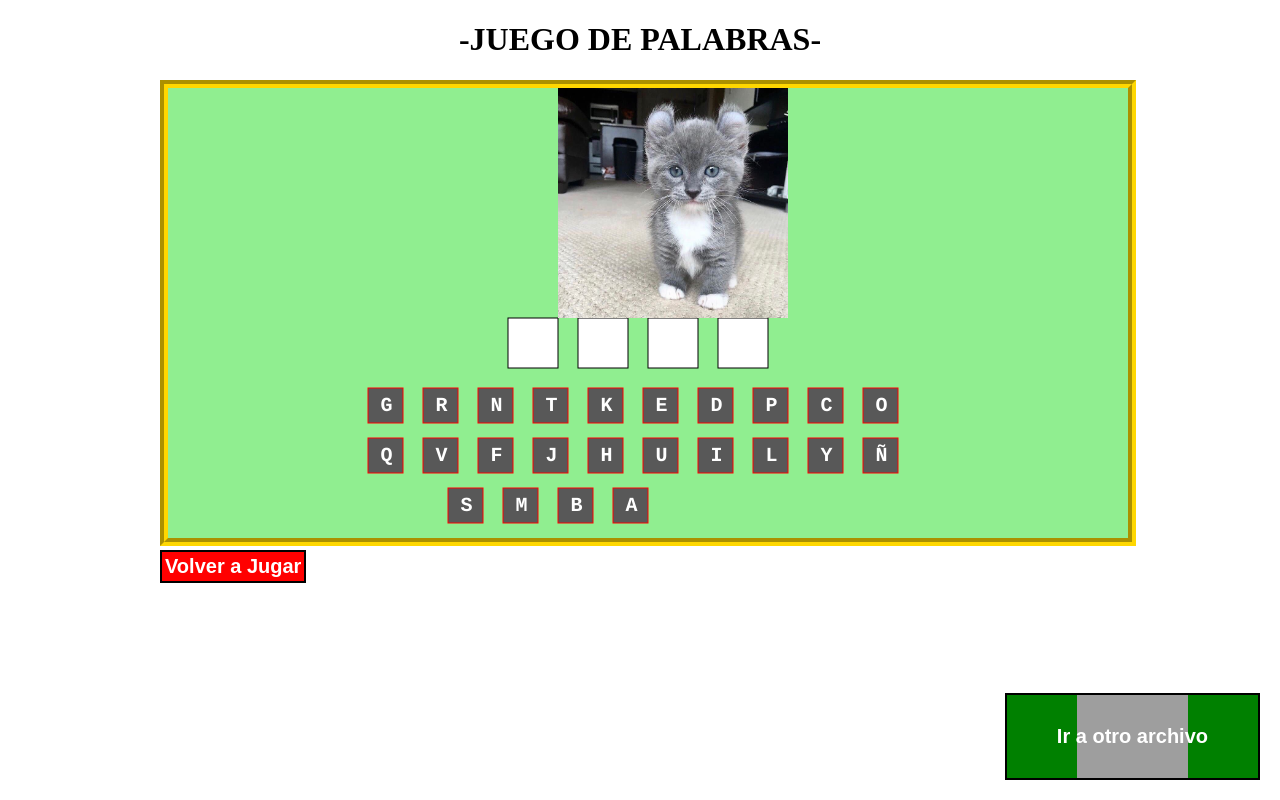
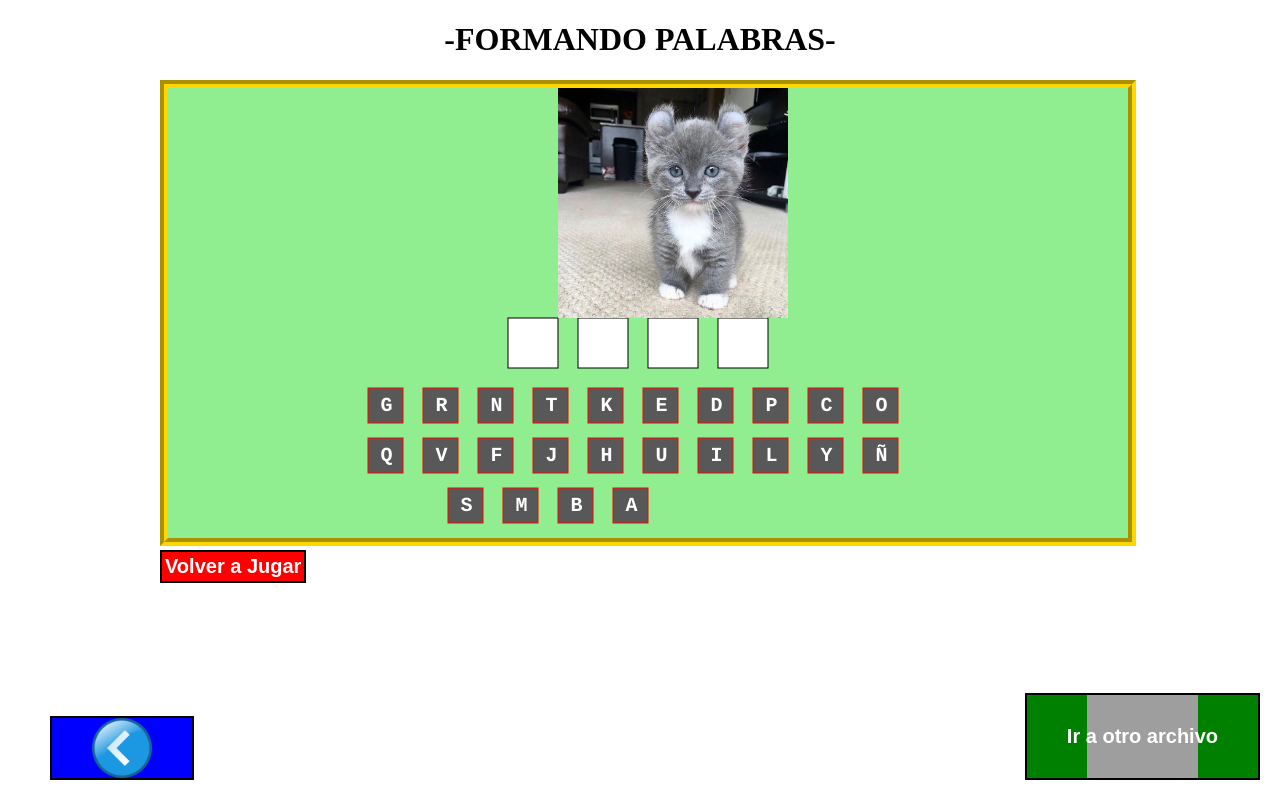
Before and after one commit to DanyRamirez10/JuegoPalabras1, a PHP site: page /nivelDificilP/gato.php in a window 1280 px wide. Run offline with PHP 8.4, Linux system fonts and the light colour scheme; grey boxes are pictures that could not be loaded.

Commit message:
seguir modificand niveldif Palab

```diff
--- a/nivelDificilP/gato.php
+++ b/nivelDificilP/gato.php
@@ -49,8 +49,8 @@
             background-repeat: no-repeat;
             background-size: contain;
             background-position: center;
-            padding-left: 50px;
-            padding-right: 50px;
+            padding-left: 40px;
+            padding-right: 40px;
         }
 
         #redireccionar:hover {
@@ -58,11 +58,35 @@
             font-size: 22px;
             border: groove 4px green;
         }
+        #volver {
+            background-color: blue;
+            color: white;
+            font-size: 20px;
+            text-align: center;
+            font-weight: bolder;
+            padding: 30px;
+            border: solid 2px black;
+            position: fixed;
+            bottom: 20px;
+            left: 50px; /* Ajusta la posición izquierda según tus necesidades */
+            background-image: url('../imagenes/atrasdific.png');
+            background-repeat: no-repeat;
+            background-size: contain;
+            background-position: center;
+            padding-left: 60px;
+            padding-right: 80px;
+        }
+
+        #volver:hover {
+            background-color: lightgreen;
+            font-size: 22px;
+            border: groove 4px blue;
+        }
     </style>
 </head>
 
 <body>
-    <h1>-JUEGO DE PALABRAS-</h1>
+    <h1>-FORMANDO PALABRAS-</h1>
     <canvas id="pantalla" width="960px" height="450px">
         <!-- etiqueta del canvas con sus medidas en la pantalla -->
         Tu navegador no soporta Canvas.
@@ -71,7 +95,7 @@
     <button id="boton" type="reset" onclick="javascript:window.location.reload();">Volver a Jugar</button>
     <!-- Botón adicional para redireccionar a otro archivo -->
     <button id="redireccionar" onclick="javascript:window.location.href = 'otroarchivo.html';">Ir a otro archivo</button>
-
+    <button id="volver" onclick="javascript:window.location.href = '../pantallas/NivelesP.php';">    </button>
 
     <script>
         /* Variables */
@@ -206,7 +230,7 @@
         /* dibujar cadalzo y partes del pj segun sea el caso */
         function horca(errores) {
             var imagen = new Image();
-            imagen.src = "imagenes/gato.jpg";
+            imagen.src = "../imagenes/gato.jpg";
             imagen.onload = function () {
                 ctx.drawImage(imagen, 390, 0, 230, 230);
             }
--- a/pantallas/NivelesP.php
+++ b/pantallas/NivelesP.php
@@ -52,8 +52,8 @@
 <Center>
 
     <br>
-    <button onclick="location.href='../nivelBasico/pelota.php'">Nivel Facil</button> <!-- Botón para ir a otra página -->
-    <button onclick="location.href='NIVEL1_NORMALp.php'">Nivel Normal</button> <!-- Botón para ir a otra página -->
+    <button onclick="location.href='../nivelBasicopalabra/pelota.php'">Nivel Facil</button> <!-- Botón para ir a otra página -->
+    <button onclick="location.href='../nivelnormalpalabra/mimama.php'">Nivel Normal</button> <!-- Botón para ir a otra página -->
     <button onclick="location.href='../nivelDificilP/juego.php'">Nivel Dificil</button> <!-- Botón para ir a otra página -->
 
 </Center>
```
Also changed, not shown: nivelDificilP/juego.php (+28 -3 lines), pantallas/ModoJuego.php (+6 -1 lines), imagenes/atrasdific.png (added), imagenes/leon2.jpg (renamed from imagenes/leon.jpeg).
